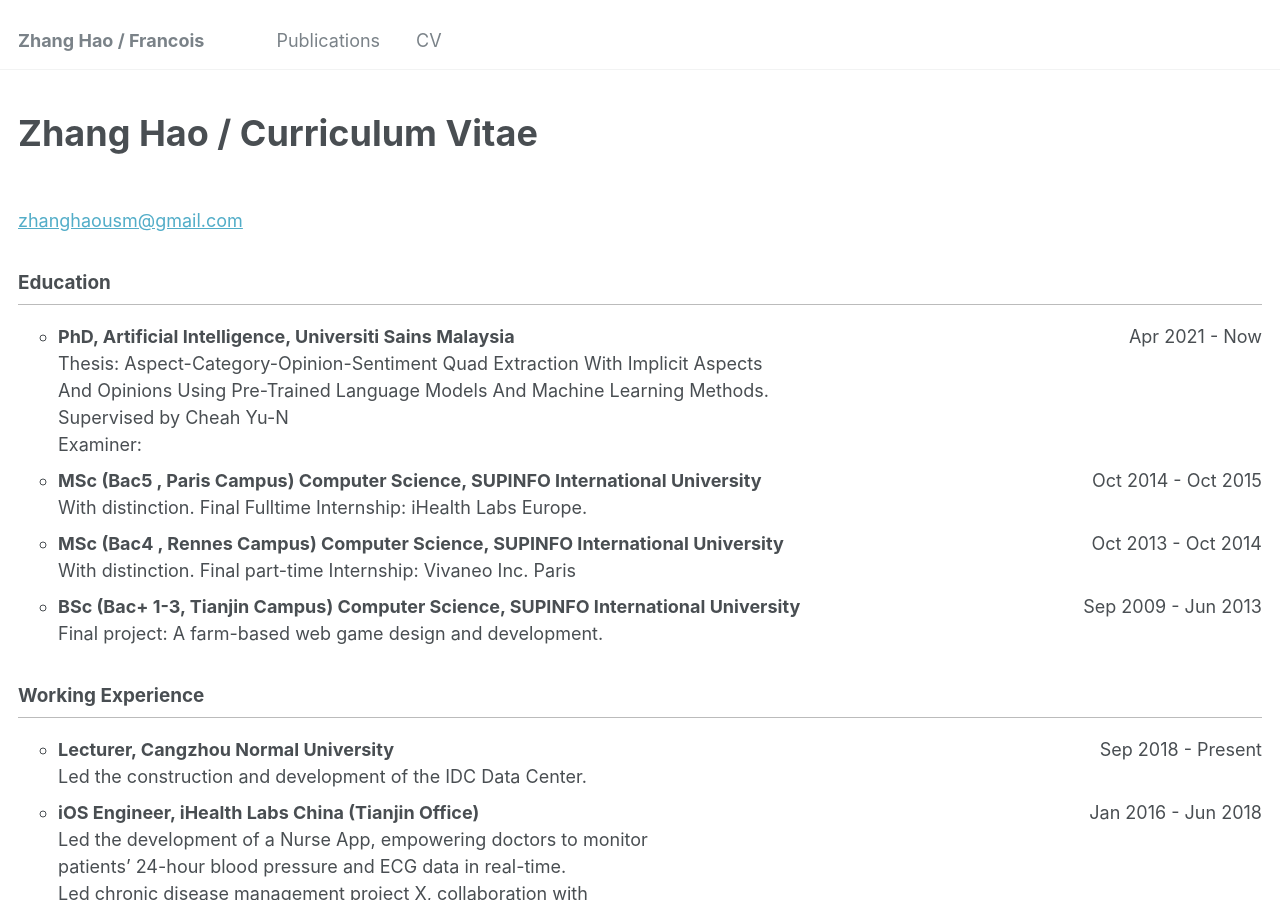
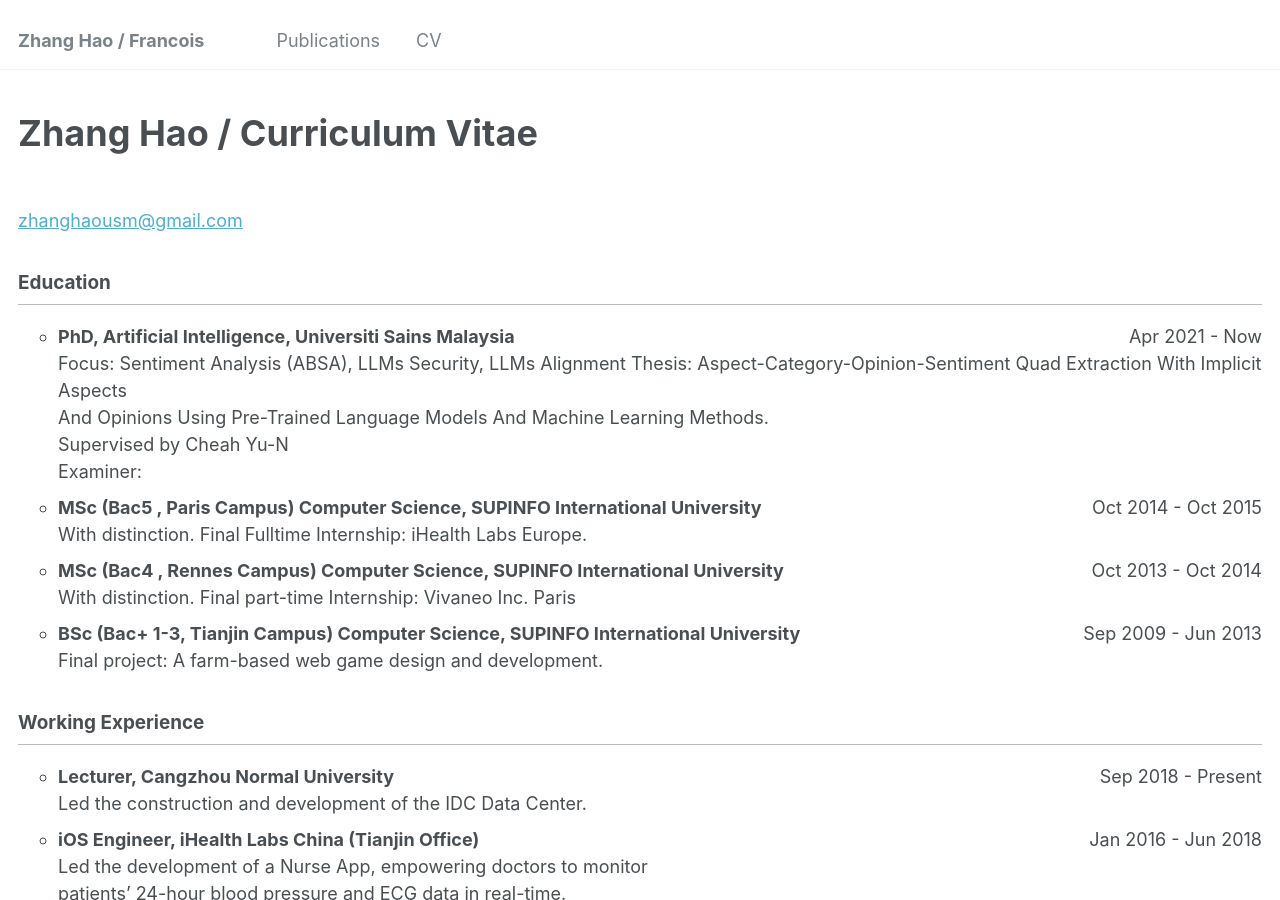
Before and after one commit to sydmou/sydmou.github.io, a Jekyll site: the page built from _pages/cv.md, in a window 1280 px wide and 900 px high. Built offline with Jekyll 4.4.1, drawn with Linux system fonts in a browser that asks for light colours.

Commit message:
Update cv.md

```diff
--- a/_pages/cv.md
+++ b/_pages/cv.md
@@ -15,6 +15,7 @@ redirect_from:
 ## Education
 
 * **PhD, Artificial Intelligence, Universiti Sains Malaysia** <span style="float: right;">Apr 2021 - Now</span><br>
+  <span class='desc'>Focus: Sentiment Analysis (ABSA), LLMs Security, LLMs Alignment </span>
   <span class='desc'>Thesis: Aspect-Category-Opinion-Sentiment Quad Extraction With Implicit Aspects \\
    And Opinions Using Pre-Trained Language Models And Machine Learning Methods.</span><br>
   <span class='desc'>Supervised by Cheah Yu-N</span><br>
```
